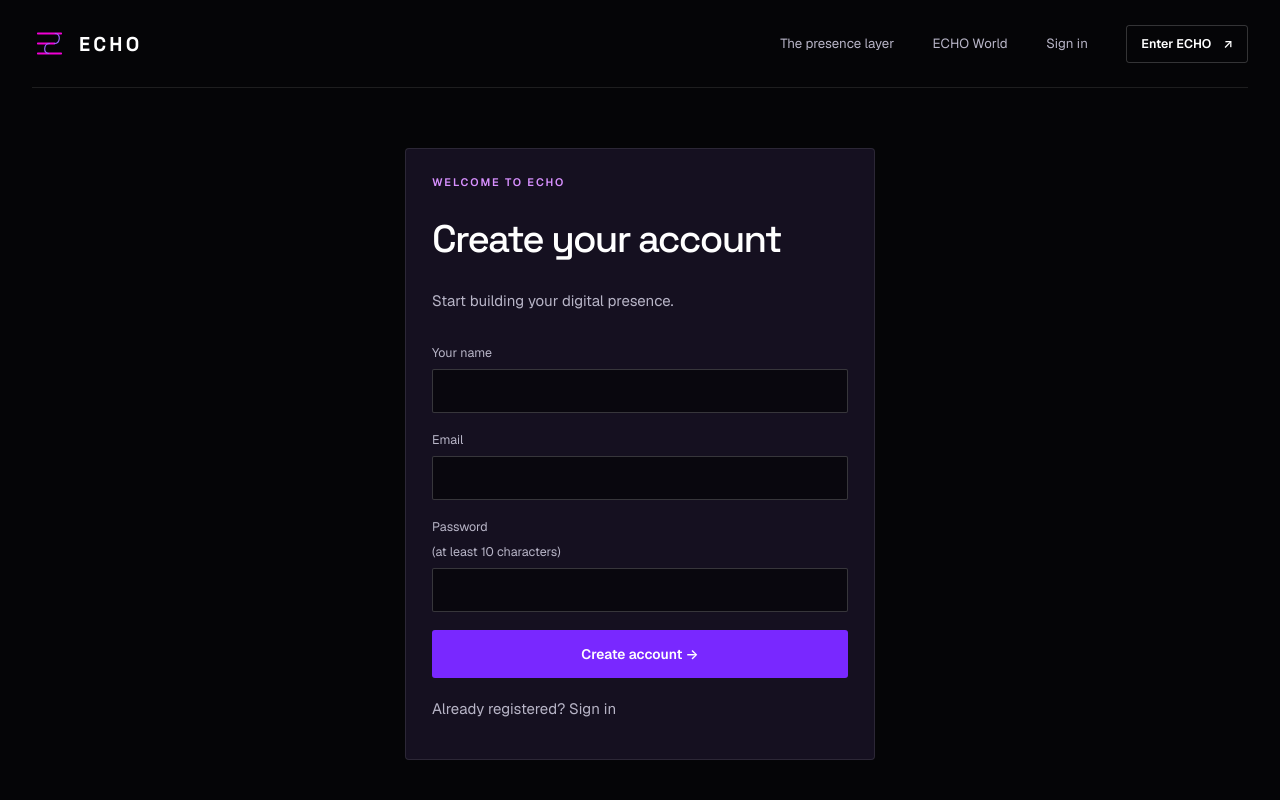
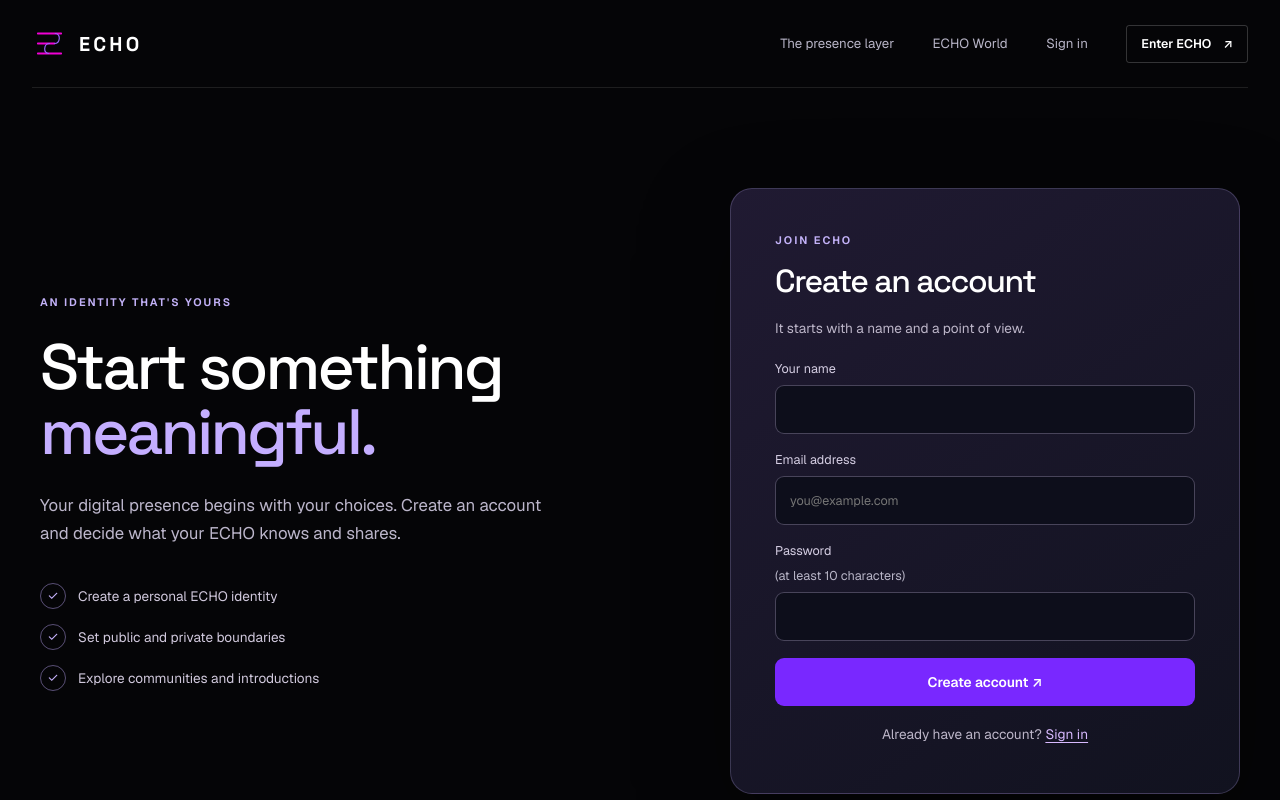
Before and after one commit to Abigail56/echo, a Next.js app in the folder frontend/: page /register in a window 1280 px wide. Shown: the top 800 px of the page. Built offline with nearby package versions, Linux system fonts and the light colour scheme; no server answers.

Commit message:
Redesign registration page with accessible form feedback

```diff
--- a/frontend/pages/register.tsx
+++ b/frontend/pages/register.tsx
@@ -1,9 +1,63 @@
 import { FormEvent, useState } from 'react';
 import { useRouter } from 'next/router';
 import Link from 'next/link';
+import Head from 'next/head';
 import Layout from '../components/Layout';
 import { auth } from '../lib/api';
-export default function Register() { const router = useRouter(); const [name, setName] = useState(''); const [email, setEmail] = useState(''); const [password, setPassword] = useState(''); const [error, setError] = useState(''); const [busy, setBusy] = useState(false);
-  async function submit(e: FormEvent) { e.preventDefault(); setBusy(true); setError(''); try { await auth.register({ name, email, password }); router.push('/dashboard'); } catch (err) { setError((err as Error).message); } finally { setBusy(false); } }
-  return <Layout><main className="auth-wrap"><form onSubmit={submit} className="card form auth-card"><div className="eyebrow">WELCOME TO ECHO</div><h1>Create your account</h1><p className="muted">Start building your digital presence.</p>
-    <label>Your name<input required minLength={2} value={name} onChange={e => setName(e.target.value)} /></label><label>Email<input type="email" required value={email} onChange={e => setEmail(e.target.value)} /></label><label>Password <span className="muted">(at least 10 characters)</span><input type="password" minLength={10} required value={password} onChange={e => setPassword(e.target.value)} /></label>{error && <p className="error">{error}</p>}<button disabled={busy} className="button">{busy ? 'Creating…' : 'Create account →'}</button><p className="muted">Already registered? <Link href="/login">Sign in</Link></p></form></main></Layout>; }
+
+export default function Register() {
+  const router = useRouter();
+  const [name, setName] = useState('');
+  const [email, setEmail] = useState('');
+  const [password, setPassword] = useState('');
+  const [error, setError] = useState('');
+  const [busy, setBusy] = useState(false);
+
+  async function submit(event: FormEvent<HTMLFormElement>) {
+    event.preventDefault();
+    if (busy) return;
+    setBusy(true);
+    setError('');
+    try {
+      await auth.register({ name: name.trim(), email: email.trim(), password });
+      await router.push('/dashboard');
+    } catch (cause) {
+      setError(cause instanceof Error ? cause.message : 'Account creation failed. Please try again.');
+    } finally {
+      setBusy(false);
+    }
+  }
+
+  return <Layout>
+    <Head><title>Create an account | ECHO</title><meta name="description" content="Create an ECHO account and shape your personal digital presence." /></Head>
+    <main className="echo-auth">
+      <section className="echo-auth-intro">
+        <span className="new-section-caption">AN IDENTITY THAT'S YOURS</span>
+        <h1>Start something<br /><span>meaningful.</span></h1>
+        <p>Your digital presence begins with your choices. Create an account and decide what your ECHO knows and shares.</p>
+        <div className="echo-auth-points" aria-label="ECHO account benefits">
+          <span><i aria-hidden="true">✓</i> Create a personal ECHO identity</span>
+          <span><i aria-hidden="true">✓</i> Set public and private boundaries</span>
+          <span><i aria-hidden="true">✓</i> Explore communities and introductions</span>
+        </div>
+      </section>
+      <form className="echo-auth-form" onSubmit={submit} aria-label="Create account">
+        <span className="new-section-caption">JOIN ECHO</span>
+        <h2>Create an account</h2>
+        <p>It starts with a name and a point of view.</p>
+        <label htmlFor="register-name">Your name
+          <input id="register-name" type="text" autoComplete="name" required minLength={2} maxLength={120} value={name} onChange={event => setName(event.target.value)} />
+        </label>
+        <label htmlFor="register-email">Email address
+          <input id="register-email" type="email" autoComplete="email" required maxLength={254} value={email} onChange={event => setEmail(event.target.value)} placeholder="you@example.com" />
+        </label>
+        <label htmlFor="register-password">Password <span className="muted">(at least 10 characters)</span>
+          <input id="register-password" type="password" autoComplete="new-password" required minLength={10} value={password} onChange={event => setPassword(event.target.value)} />
+        </label>
+        {error ? <p className="error" role="alert">{error}</p> : null}
+        <button className="button" type="submit" disabled={busy} aria-busy={busy}>{busy ? 'Creating account…' : 'Create account ↗'}</button>
+        <p className="echo-auth-foot">Already have an account? <Link href="/login">Sign in</Link></p>
+      </form>
+    </main>
+  </Layout>;
+}
```
